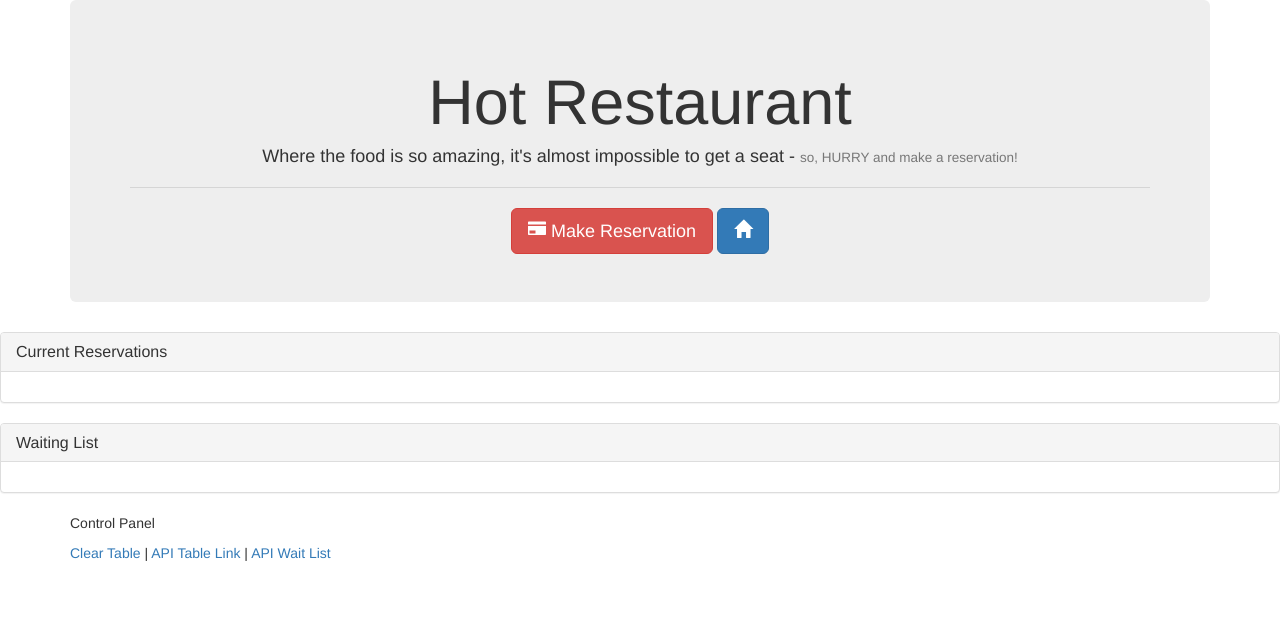
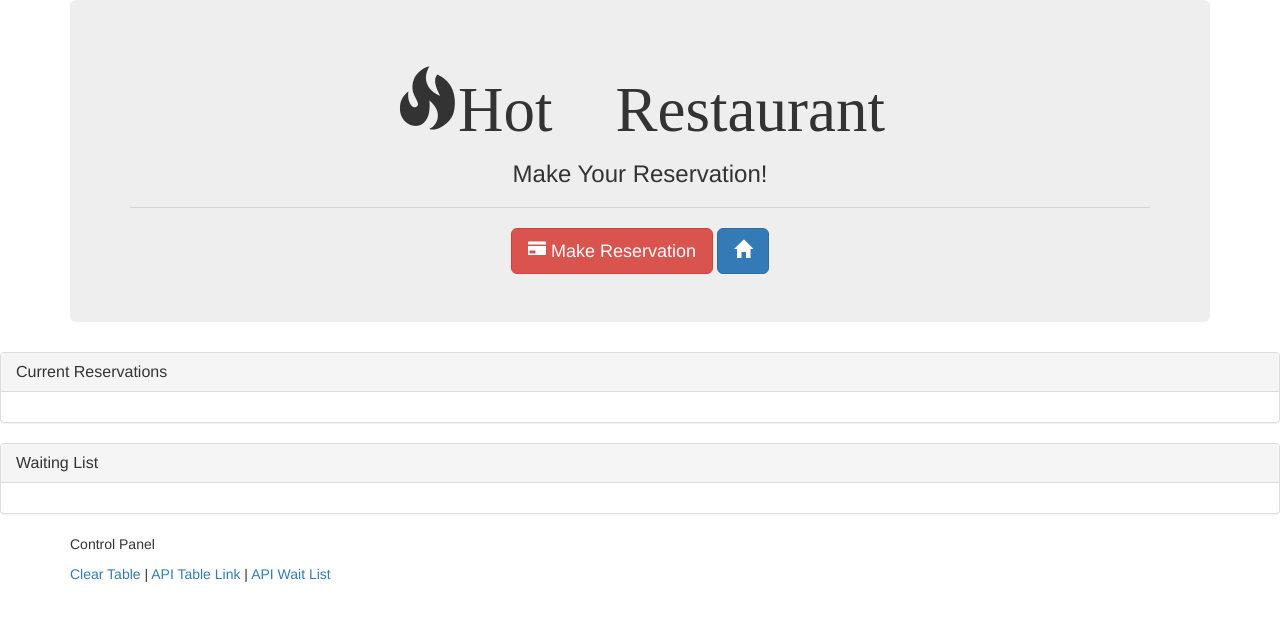
Before and after one commit to RDZobrist/hotRestaurant, a website: page view.html in a window 1280 px wide. Drawn offline with nearby package versions, Linux system fonts and the light colour scheme.

Commit message:
fixed jumbotron

```diff
--- a/view.html
+++ b/view.html
@@ -12,11 +12,10 @@
 
 <body>
      <div class="container">
-          <div class="jumbotron text-center">
-               <div class="">
-                    <h1>Hot Restaurant</h1></div>
-               <h4>Where the food is so amazing, it's almost impossible to get a seat - <small>so, HURRY and make a reservation!</small></h4>
-               <hr>
+         <div class="jumbotron text-center">
+            <h1 class="glyphicon glyphicon-fire">Hot Restaurant</h1>
+            <h3>Make Your Reservation!</h3>
+            <hr>
                <div class="row text-center">
                     <a href="./reservation.html">
                          <button type="button" class="btn btn-lg btn-danger"><span class="glyphicon glyphicon-credit-card"></span> Make Reservation</button>
```
